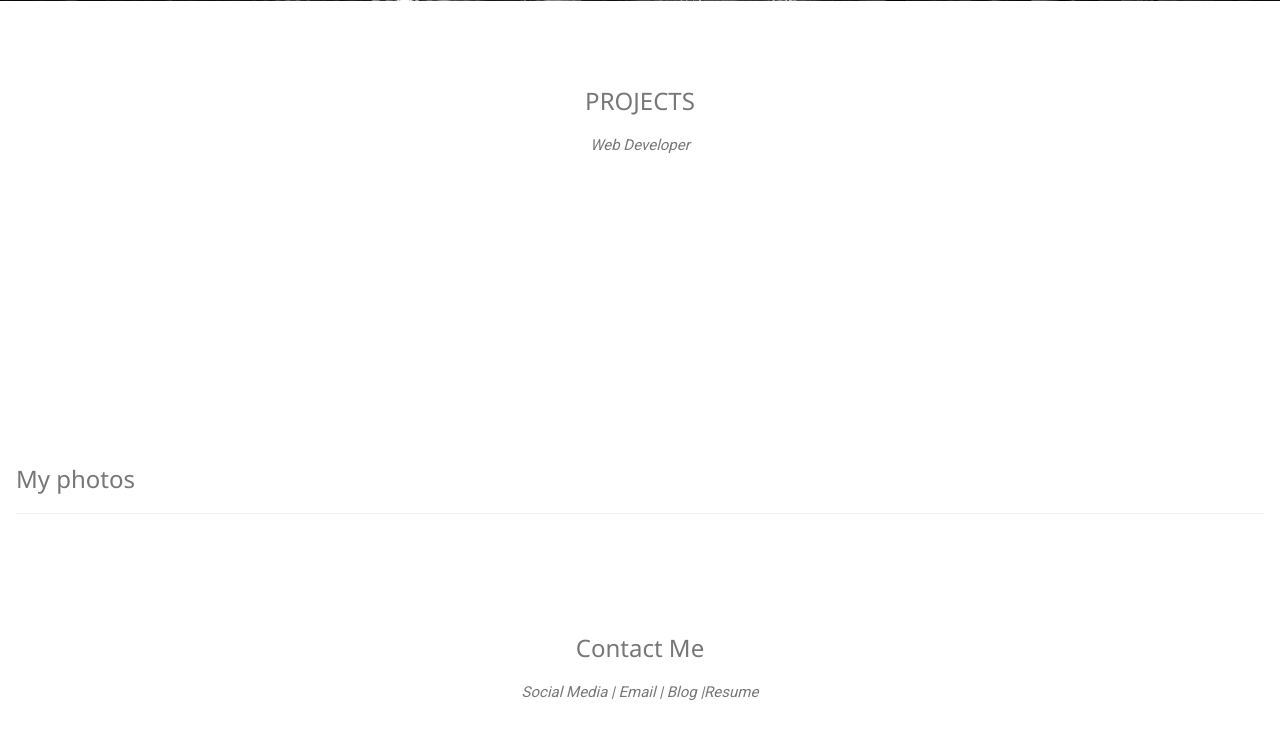
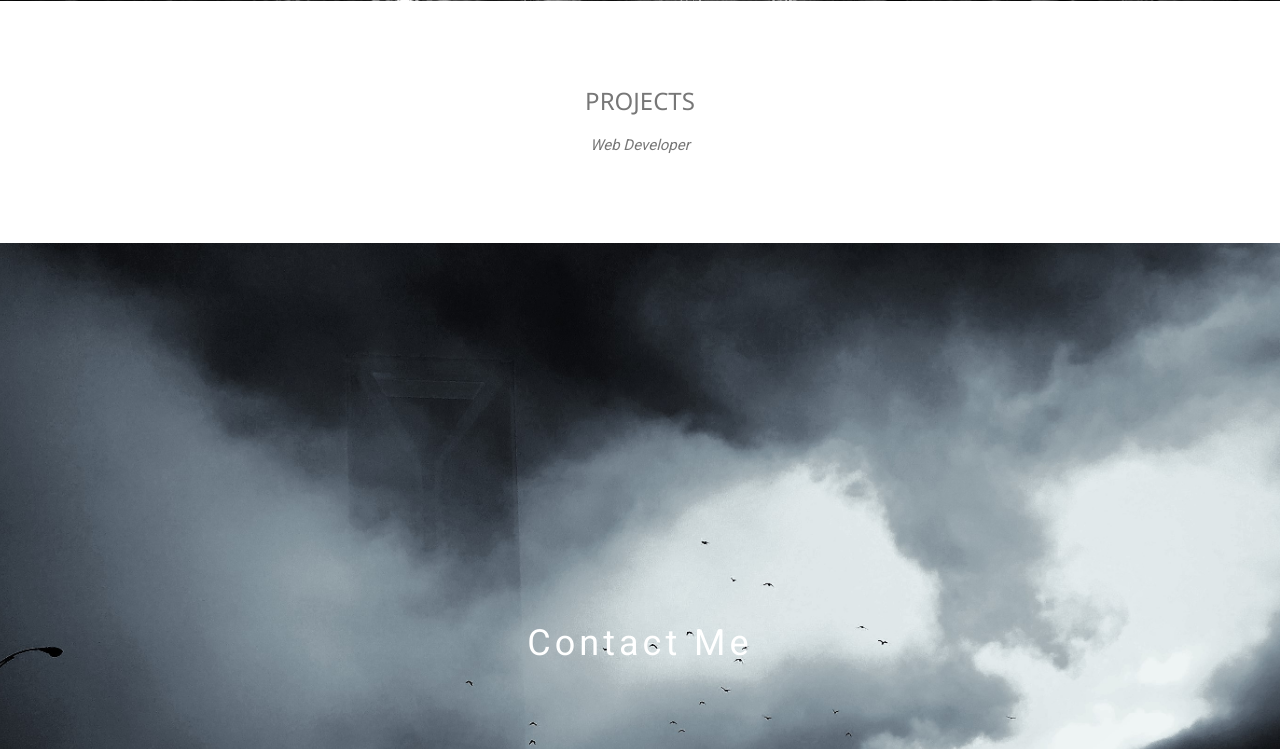
Before and after one commit to namurray1/new-portfolio, a PHP site: page / in a window 1280 px wide. Shown: the part 2425-3174 px from the top of the page. Run offline with PHP 8.4, Linux system fonts and the light colour scheme; some libraries are stand-ins or nearby versions.

Commit message:
Cleaning code up

```diff
--- a/index.html
+++ b/index.html
@@ -138,35 +138,6 @@
 
 
 
-      <!--Skill Section -->
-
-      <!-- <div class="w3-col s4 w3-padding">
-        <p class="w3-large w3-center">Tool Box</p>
-        <p>HTML</p>
-        <div class="w3-light-grey w3-round-xlarge w3-small">
-          <div class="w3-container w3-center w3-round-xlarge w3-light-green" style="width:90%">90%</div>
-        </div>
-        <p>CSS</p>
-        <div class="w3-light-grey w3-round-xlarge w3-small">
-          <div class="w3-container w3-center w3-round-xlarge w3-light-green" style="width:75%">75%</div>
-        </div>
-        <p>Javascript</p>
-        <div class="w3-light-grey w3-round-xlarge w3-small">
-          <div class="w3-container w3-center w3-round-xlarge w3-light-green" style="width:70%">70%</div>
-        </div>
-        <p>Node.JS</p>
-        <div class="w3-light-grey w3-round-xlarge w3-small">
-          <div class="w3-container w3-center w3-round-xlarge w3-light-green" style="width:70%">70%</div>
-        </div>
-        <p>React.JS</p>
-        <div class="w3-light-grey w3-round-xlarge w3-small">
-          <div class="w3-container w3-center w3-round-xlarge w3-light-green" style="width:50%">50%</div>
-        </div>
-        <p>MySQL</p>
-        <div class="w3-light-grey w3-round-xlarge w3-small">
-          <div class="w3-container w3-center w3-round-xlarge w3-light-green" style="width:60%">60%</div>
-        </div>
-      </div> -->
 
 
     </div>
@@ -182,6 +153,9 @@
     </div>
   </div>
 
+<!-- End of Uptown Charlotte image -->
+
+
   <!-- Beginning of Projects and photo section -->
 
 
@@ -196,139 +170,21 @@
 
 
 
-        <!-- <div class="w3-container" id="projects">
-      <h3 class="w3-border-bottom w3-border-light-grey w3-padding-16">Projects</h3>
-    </div> -->
 
-        <!-- You need to fix the width of the youtube video -->
-        <!-- <div class="w3-container w3-row w3-padding-64"> -->
-        <!-- <div class="w3-panel w3-col m6 w3-hide-small w3-padding-64"> -->
-        <!-- here -->
-        <div class="w3-panel w3-col m6 w3-hide-small w3-padding-64">
-          <!-- <div class="w3-container w3-quarter">
-                <img src='https://placehold.it/351x315?text=Coming%20Soon' alt='Coming Soon' />
-              </div>
-              <div class="w3-container w3-quarter">
-                <img src='https://placehold.it/351x315?text=Coming%20Soon' alt='Coming Soon' />
-              </div> -->
-        </div>
-        <!-- here -->
-
-        <!-- <div class="w3-container w3-quarter">
-        <img src='https://placehold.it/351x315?text=Coming%20Soon' alt='Coming Soon' />
-      </div>
-      <div class="w3-container w3-quarter">
-        <img src='https://placehold.it/351x315?text=Coming%20Soon' alt='Coming Soon' />
-      </div>  -->
       </div>
       <!-- </div> -->
     </div>
   </div>
-  </div>
 
-  <!-- <div class="bgimg-1" w3-display-container w3-opacity-min>
-    <div class="w3-display-middle">
-      <span class="w3-xxlarge w3-text-white w3-wide">Projects and photos</span>
+  <!-- Third parallax image goes here -->
+
+  <div class="bgimg-3 w3-display-container">
+      <div class="w3-display-middle">
+        <span class="w3-xxlarge w3-text-white w3-wide" style="white-space:nowrap;">Contact Me</span>
+      </div>
     </div>
-  </div> -->
 
 
-  <!-- <div class="tooltip w3-row-padding w3-margin-top">
-    <div class="w3-third w3-padding">
-      <div class="w3-card-2">
-        <img src="https://s3-us-west-2.amazonaws.com/s.cdpn.io/1374530/artopening.jpg" style="width:100%" onclick="onClick(this)"
-          alt="Art Gallery">
-        <div class="container">
-          <h5 class="w3-center">Baku Art Gallery</h5>
-        </div>
-      </div>
-    </div>
-    <div class="w3-third w3-padding">
-      <div class="w3-card-2">
-        <img src="https://s3-us-west-2.amazonaws.com/s.cdpn.io/1374530/brigade.png" style="width:100%" onclick="onClick(this)" alt="Co-work spack coding">
-        <div class="container">
-          <h5 class="w3-center">Code for Charlotte</h5>
-        </div>
-      </div>
-    </div>
-    <div class="w3-third w3-padding">
-      <div class="w3-card-2">
-        <img src="https://s3-us-west-2.amazonaws.com/s.cdpn.io/1374530/firstaidkit.jpg" style="width:100%" onclick="onClick(this)"
-          alt="The bank, First Aid Kit">
-        <div class="container">
-          <h5 class="w3-center">First Aid Kit in London</h5>
-        </div>
-      </div>
-    </div>
-  </div> -->
-
-  <!--Second Row-->
-
-  <!-- <div class="w3-row-padding w3-margin-top">
-    <div class="w3-third w3-padding">
-      <div class="w3-card-2">
-        <img src="https://s3-us-west-2.amazonaws.com/s.cdpn.io/1374530/womenintech.jpg" style="width:100%" onclick="onClick(this)"
-          alt="Women in Tech MeetUp">
-        <div class="container">
-          <h5 class="w3-center">Women in Tech Conference at Cardinal Solutions</h5>
-        </div>
-      </div>
-    </div>
-    <div class="w3-third w3-padding">
-      <div class="w3-card-2">
-        <img src="https://s3-us-west-2.amazonaws.com/s.cdpn.io/1374530/miikesnow1.png" style="width:100%" onclick="onClick(this)"
-          alt="">
-        <div class="container">
-          <h5 class="w3-center">Miike Snow at the Fillmore</h5>
-        </div>
-      </div>
-    </div>
-    <div class="w3-third w3-padding">
-      <div class="w3-card-2">
-        <img src="https://s3-us-west-2.amazonaws.com/s.cdpn.io/1374530/harrysbar.jpg" style="width:100%" onclick="onClick(this)"
-          alt="Harry's Bar">
-        <div class="container">
-          <h5 class="w3-center">Harry's Manhattan Bar in Paris</h5>
-        </div>
-      </div>
-    </div>
-  </div> -->
-
-  <!--Third Row-->
-  <!-- <div class="w3-container">
-    <div class="w3-row-padding w3-margin-top">
-      <div class="w3-third w3-padding">
-        <div class="w3-card-2">
-          <img src="https://s3-us-west-2.amazonaws.com/s.cdpn.io/1374530/towerbridge.jpg" style="width:100%" onclick="onClick(this)"
-            alt="Bicycle">
-          <div class="container">
-            <h5 class="w3-center">Tower Bridge in London</h5>
-          </div>
-        </div>
-      </div>
-      <div class="w3-third w3-padding ">
-        <div class="w3-card-2">
-          <img src="https://s3-us-west-2.amazonaws.com/s.cdpn.io/1374530/marthaontrain.jpg" style="width:100%" onclick="onClick(this)"
-            alt="Picture of a friends">
-          <div class="container">
-            <h5 class="w3-center">My girlfriend on a Train</h5>
-          </div>
-        </div>
-      </div>
-      <div class="w3-third w3-padding ">
-        <div class="w3-card-2">
-          <img src="https://s3-us-west-2.amazonaws.com/s.cdpn.io/1374530/eurostar.jpg" style="width:100%" onclick="onClick(this)" alt="Train statiion board">
-          <div class="container">
-            <h5 class="w3-center">EuroStar to Paris</h5>
-          </div>
-        </div>
-      </div>
-    </div>
-  </div> -->
-  <div class="w3-container w3-padding-32" id="my photos">
-    <h3 class="w3-border-bottom w3-border-light-grey w3-padding-16">My photos</h3>
-
-  </div>
 
 
 
@@ -352,7 +208,11 @@
 
   </div> -->
 
+
+
+
   <!-- Put Google Map and contact information here -->
+
   <div class="w3-content w3-container w3-padding-64" id="contact">
 
     <h3 class="w3-center">Contact Me</h3>
--- a/style.css
+++ b/style.css
@@ -34,8 +34,8 @@ html {
 
 /* Third Image(Contact) */
 .bgimg-3 {
-  background-image: url('#');
-  min-height: 400%;
+  background-image: url('pbclouds.jpg');
+  min-height: 100%;
 }
 
 
```
